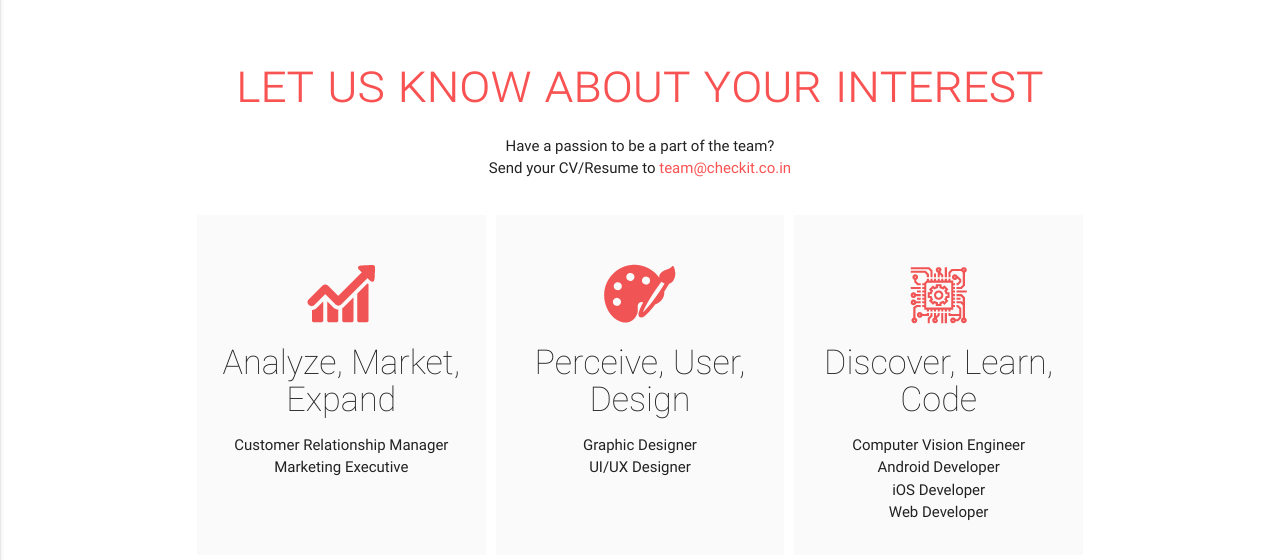
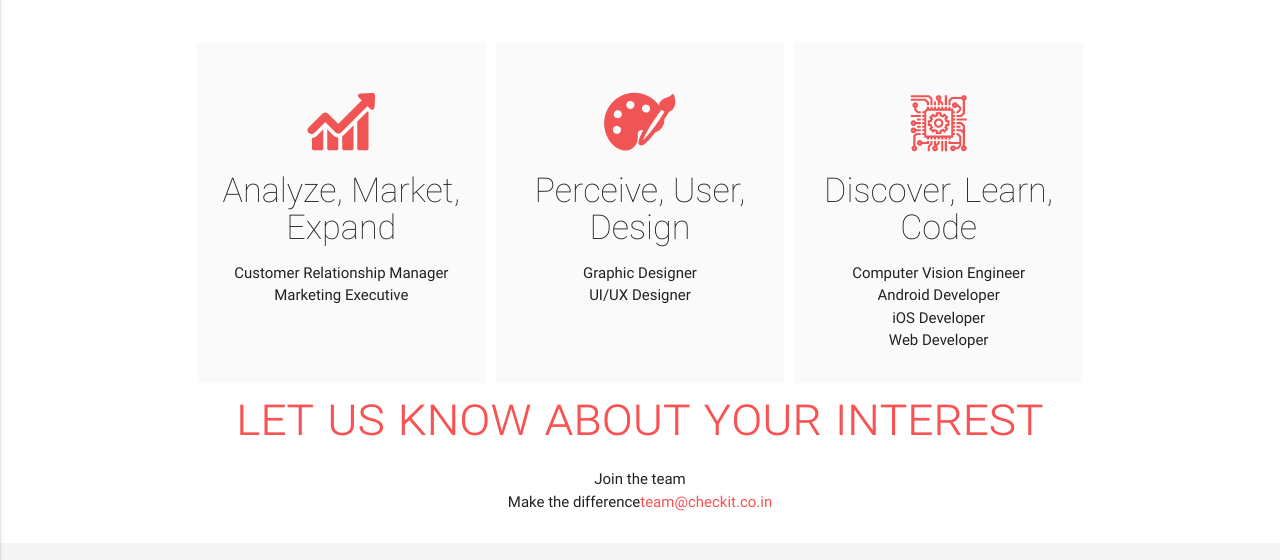
Before and after one commit to checkit-core/checkit-core.github.io, a plain HTML site: page careers.html in a window 1280 px wide. Shown: the part 92-652 px from the top of the page. Drawn offline with nearby package versions, Linux system fonts and the light colour scheme; files whose address does not match are found by name.

Commit message:
Improve content

```diff
--- a/careers.html
+++ b/careers.html
@@ -67,13 +67,7 @@
     </nav>
 
     <section id="careers" style="margin-top:100px;">
-        <div class="row "class="col m12 l12 s12 " style="background-color: #fff; margin:0px; padding-top:20px; padding-bottom:0px;">
-            <h2 style="font-weight: 300;font-variant-caps: all-petite-caps;color: #f95252" class="center">
-                Let Us know about your interest
-            </h2>
-            <p class="center container">Have a passion to be a part of the team?<br>Send your CV/Resume to <a href="" class="" style="color: #f95252">team@checkit.co.in</a>
-            </p>
-        </div>
+
 
         <div class="container">
             <div class="row " style="margin: 0px;padding-top: 30px;padding-bottom: 30px;">
@@ -123,6 +117,15 @@
                         </ul>
                     </div>
                 </div>
+
+                <div class="row "class="col m12 l12 s12 " style="background-color: #fff; margin:0px; padding-top:20px; padding-bottom:0px;">
+                    <h2 style="font-weight: 300;font-variant-caps: all-petite-caps;color: #f95252" class="center">
+                        Let Us know about your interest
+                    </h2>
+                    <p class="center container">Join the team<br>Make the difference<a href="" class="" style="color: #f95252">team@checkit.co.in</a>
+                    </p>
+                </div>
+
             </div>
         </div>
     </section>
```
Also changed, not shown: features.html (+1 -1 lines).
